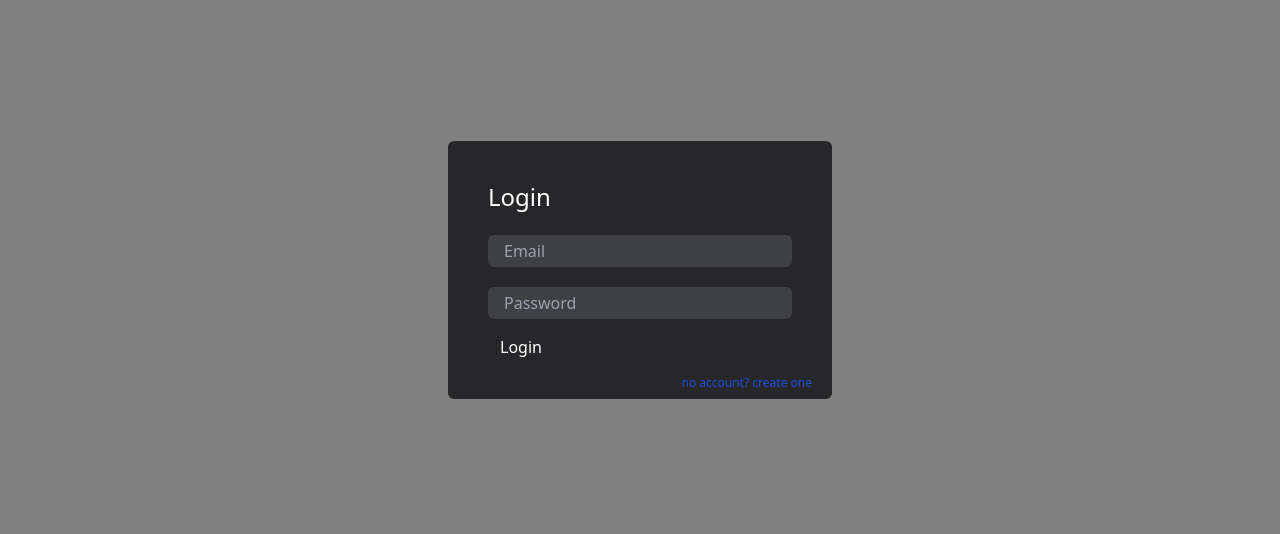
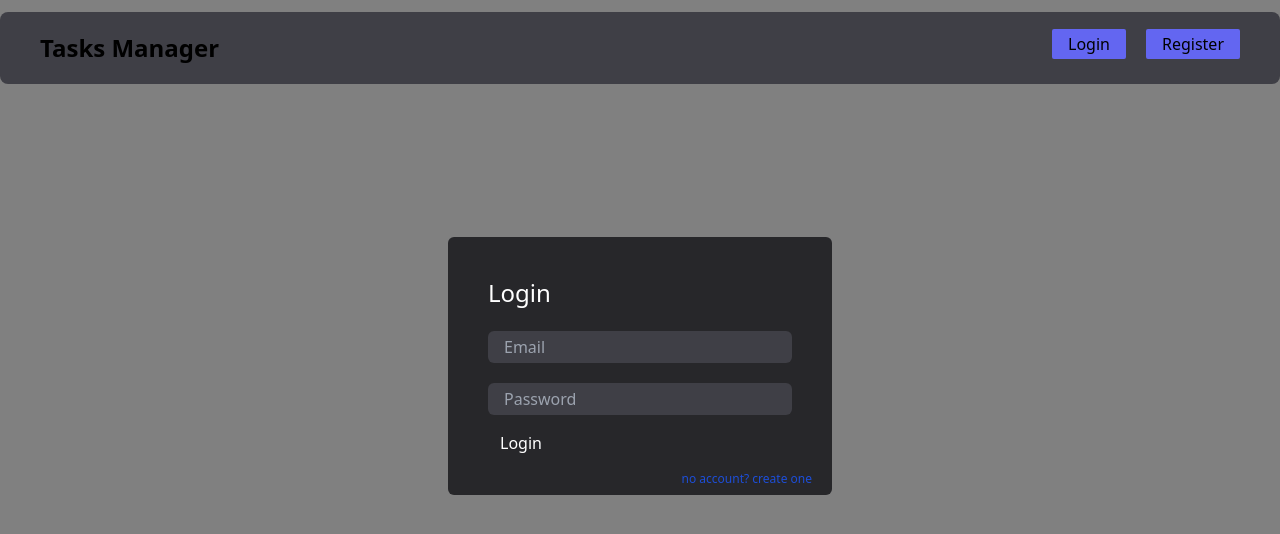
Before and after one commit to Enmanuel-TG/A-Backend, a React (Vite) app in the folder client/: page /login in a window 1280 px wide. Shown: the top 534 px of the page. Built offline with nearby package versions, Linux system fonts and the light colour scheme.

Commit message:
Agregando una barra de navegacion y corrigiendo una falta oltografica en el backend

```diff
--- a/client/src/App.jsx
+++ b/client/src/App.jsx
@@ -8,12 +8,14 @@ import HomePage from "./pages/HomePage";
 import ProfilePage from "./pages/ProfilePage";
 import ProtectedRouter from "./ProtectedRouter";
 import { TaskProvider } from "./contexts/TasksContext";
+import NavBar from "./components/NavBar";
 
 function App() {
   return (
     <AuthProvider>
       <TaskProvider>
         <BrowserRouter>
+          <NavBar />
           <Routes>
             <Route path="/" element={<HomePage />} />
             {/*Si pones  un * en el path cual url que no existe te  lleva a ese elemento "Es como si fuera  un valor por default" */}
--- a/client/src/api/auth.js
+++ b/client/src/api/auth.js
@@ -2,4 +2,5 @@ import axios from "./axios";
 
 export const registerRequest = async (user) => await axios.post(`/register`, user);
 export const loginRequest = async (user) => await axios.post(`/login`, user);
-export const verifyRequest = async()=> await axios.get(`/verify`)
+export const verifyRequest = async () => await axios.get(`/verify`)
+export const logoutRequest = async () =>  await axios.post(`/logout`)
--- /dev/null
+++ b/client/src/components/NavBar.jsx
@@ -0,0 +1,59 @@
+import { Link } from "react-router-dom";
+import { useAuth } from "../contexts/authContext";
+
+export default function NavBar() {
+  const { isAuthenticated, logout, user } = useAuth();
+
+  return (
+    <nav className="bg-zinc-700 my-3 flex justify-between py-5 px-10 rounded-lg">
+      <h1 className="text-2xl font-bold">Tasks Manager</h1>
+      <ul className="flex  gap-x-5">
+        {isAuthenticated ? (
+          <>
+            <li>Welcome {user.username}</li>
+            <li>
+              <Link
+                to="/add-tasks"
+                className="bg-indigo-500 px-4 py-1 rounded-sm"
+              >
+                Add Tasks
+              </Link>
+            </li>
+            <li>
+              <Link to="/tasks"     className="bg-indigo-500 px-4 py-1 rounded-sm">
+                Read Tasks
+              </Link>
+            </li>
+            <li>
+              <Link
+                to="/"
+                onClick={() => {
+                  logout();
+                }}
+                className="bg-indigo-500 px-4 py-1 rounded-sm"
+              >
+                Logout
+              </Link>
+            </li>
+          </>
+        ) : (
+          <>
+            <li>
+              <Link to="/login" className="bg-indigo-500 px-4 py-1 rounded-sm">
+                Login
+              </Link>
+            </li>
+            <li>
+              <Link
+                to="/register"
+                className="bg-indigo-500 px-4 py-1 rounded-sm"
+              >
+                Register
+              </Link>
+            </li>
+          </>
+        )}
+      </ul>
+    </nav>
+  );
+}
--- a/client/src/contexts/authContext.jsx
+++ b/client/src/contexts/authContext.jsx
@@ -46,6 +46,13 @@ export const AuthProvider = ({ children }) => {
     }
   };
 
+  const logout = () => {
+    Cookies.remove('token');
+    setIsAuthenticated(false);
+    setUser(null)
+   }
+
+
   useEffect(() => {
     if (errors.length > 0) {
       const timer = setTimeout(() => {
@@ -90,6 +97,7 @@ export const AuthProvider = ({ children }) => {
       value={{
         singUp,
         singin,
+        logout,
         loading,
         user,
         isAuthenticated,
```
Also changed, not shown: 1 other file (tests, documents, lock files or other folders).
